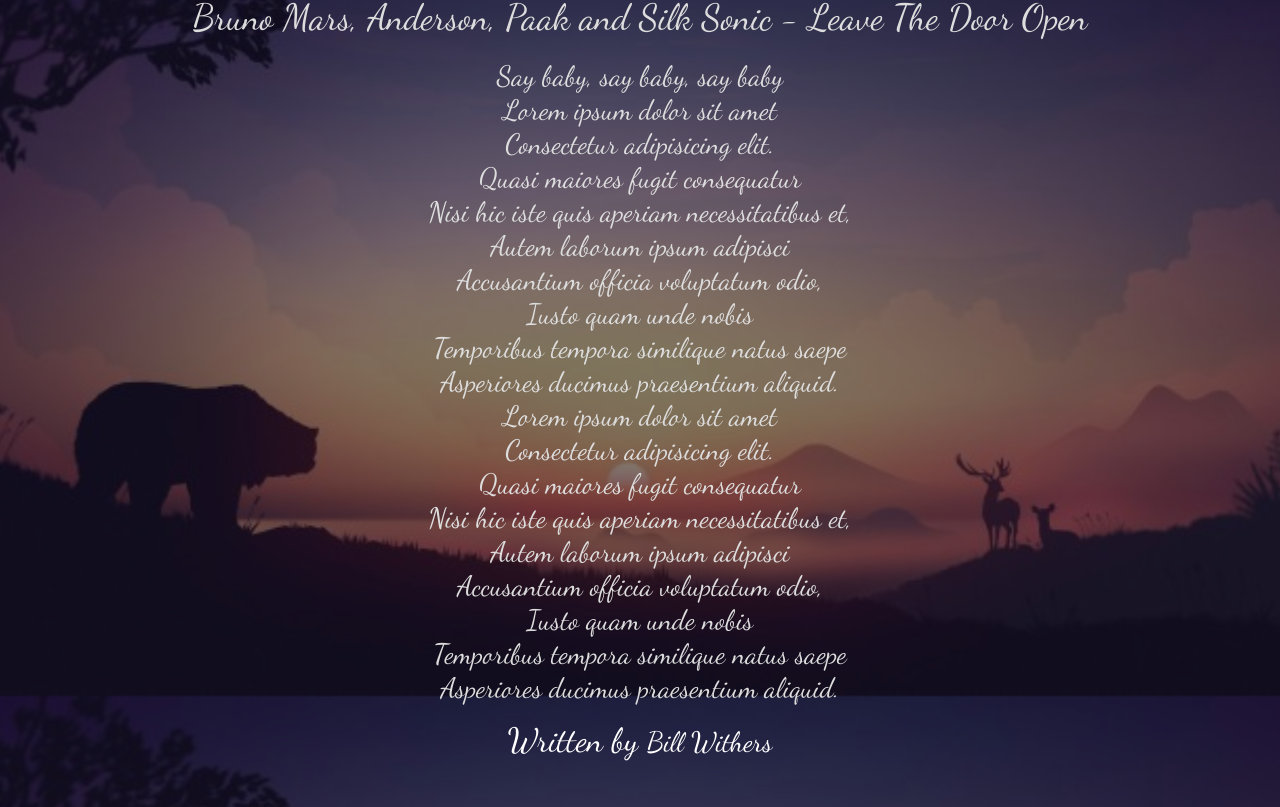
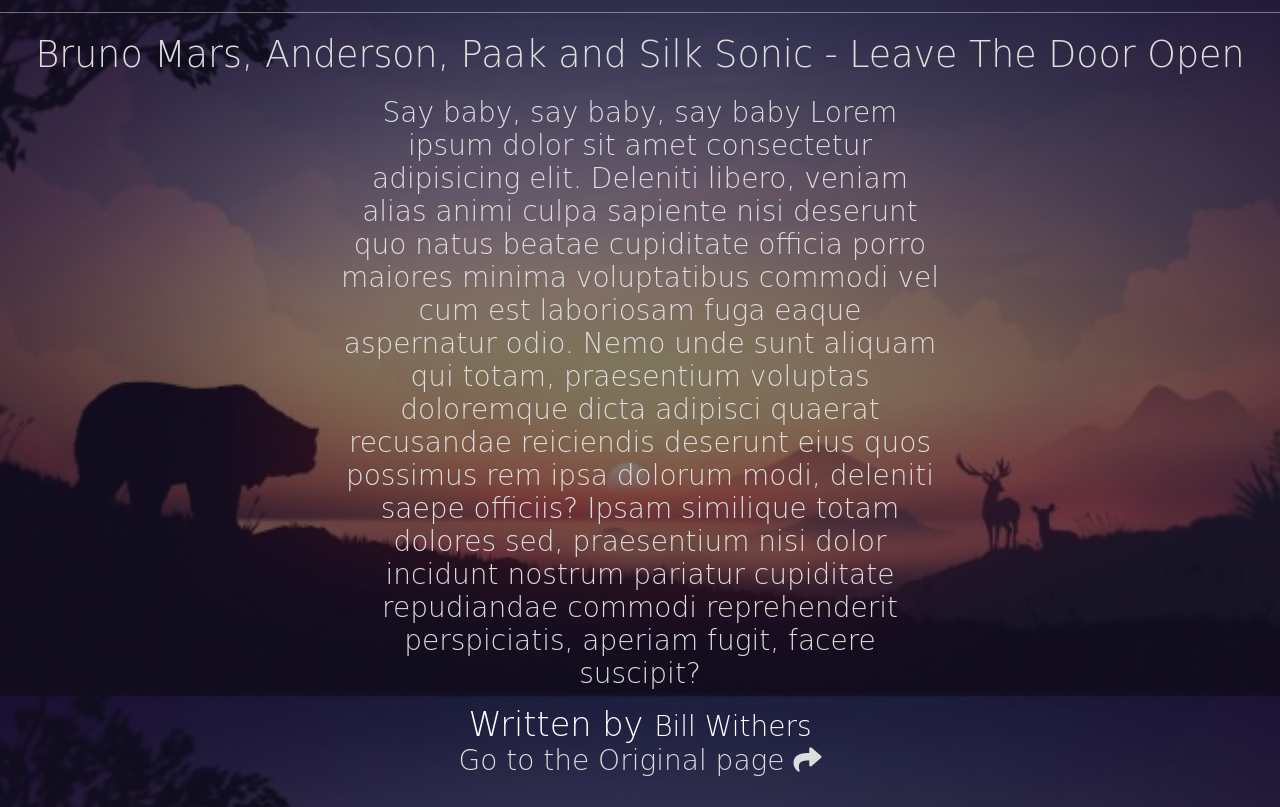
Before and after one commit to AbdumalikDev/lyrics_app_front, a plain HTML site: page lyric.html in a window 1280 px wide. Shown: the part 104-911 px from the top of the page. Drawn offline with Linux system fonts and the light colour scheme; a web font is replaced by a local one.

Commit message:
commit on master

```diff
--- a/lyric.html
+++ b/lyric.html
@@ -8,12 +8,14 @@
 
     <link rel="stylesheet" href="styles.css" />
 
+    <!-- Fonts Google Style -->
     <link rel="preconnect" href="https://fonts.gstatic.com" />
     <link
-      href="https://fonts.googleapis.com/css2?family=Dancing+Script:wght@400;500&family=Pacifico&display=swap"
+      href="https://fonts.googleapis.com/css2?family=Charm&display=swap"
       rel="stylesheet"
     />
 
+    <!-- FontAwesome Style -->
     <link
       rel="stylesheet"
       href="https://cdnjs.cloudflare.com/ajax/libs/font-awesome/5.15.3/css/all.min.css"
@@ -62,26 +64,22 @@
 
     <section>
       <h2>Bruno Mars, Anderson, Paak and Silk Sonic - Leave The Door Open</h2>
-      <p class="lyric">Say baby, say baby, say baby</p>
-      <p class="lyric">Lorem ipsum dolor sit amet</p>
-      <p class="lyric">Consectetur adipisicing elit.</p>
-      <p class="lyric">Quasi maiores fugit consequatur</p>
-      <p class="lyric">Nisi hic iste quis aperiam necessitatibus et,</p>
-      <p class="lyric">Autem laborum ipsum adipisci</p>
-      <p class="lyric">Accusantium officia voluptatum odio,</p>
-      <p class="lyric">Iusto quam unde nobis</p>
-      <p class="lyric">Temporibus tempora similique natus saepe</p>
-      <p class="lyric">Asperiores ducimus praesentium aliquid.</p>
-      <p class="lyric">Lorem ipsum dolor sit amet</p>
-      <p class="lyric">Consectetur adipisicing elit.</p>
-      <p class="lyric">Quasi maiores fugit consequatur</p>
-      <p class="lyric">Nisi hic iste quis aperiam necessitatibus et,</p>
-      <p class="lyric">Autem laborum ipsum adipisci</p>
-      <p class="lyric">Accusantium officia voluptatum odio,</p>
-      <p class="lyric">Iusto quam unde nobis</p>
-      <p class="lyric">Temporibus tempora similique natus saepe</p>
-      <p class="lyric">Asperiores ducimus praesentium aliquid.</p>
+      <p class="lyrics">
+        Say baby, say baby, say baby Lorem ipsum dolor sit amet consectetur
+        adipisicing elit. Deleniti libero, veniam alias animi culpa sapiente
+        nisi deserunt quo natus beatae cupiditate officia porro maiores minima
+        voluptatibus commodi vel cum est laboriosam fuga eaque aspernatur odio.
+        Nemo unde sunt aliquam qui totam, praesentium voluptas doloremque dicta
+        adipisci quaerat recusandae reiciendis deserunt eius quos possimus rem
+        ipsa dolorum modi, deleniti saepe officiis? Ipsam similique totam
+        dolores sed, praesentium nisi dolor incidunt nostrum pariatur cupiditate
+        repudiandae commodi reprehenderit perspiciatis, aperiam fugit, facere
+        suscipit?
+      </p>
       <p class="author">Written by <small> Bill Withers</small></p>
+      <a class="redirect" href="">
+        Go to the Original page <i class="fas fa-share"></i>
+      </a>
     </section>
 
     <footer>
--- a/styles.css
+++ b/styles.css
@@ -12,7 +12,7 @@
   color: #ddd;
   font-size: 28px;
   font-weight: 300;
-  font-family: 'Dancing Script', cursive;
+  font-family: 'Charm', cursive;
   text-align: center;
 }
 
@@ -172,10 +172,25 @@
   color: #eece1a;
 }
 
+.lyrics {
+  margin: 0 auto;
+  max-width: 600px;
+}
+
 .author {
   margin-top: 15px;
   color: #fff;
   font-size: 120%;
+}
+
+.redirect {
+  text-decoration: none;
+  color: #ddd;
+  transition: all 0.3s;
+}
+
+.redirect:hover {
+  color: #eece1a;
 }
 
 @media (max-width: 691px) {
```
Also changed, not shown: index.html (+18 -5 lines).
